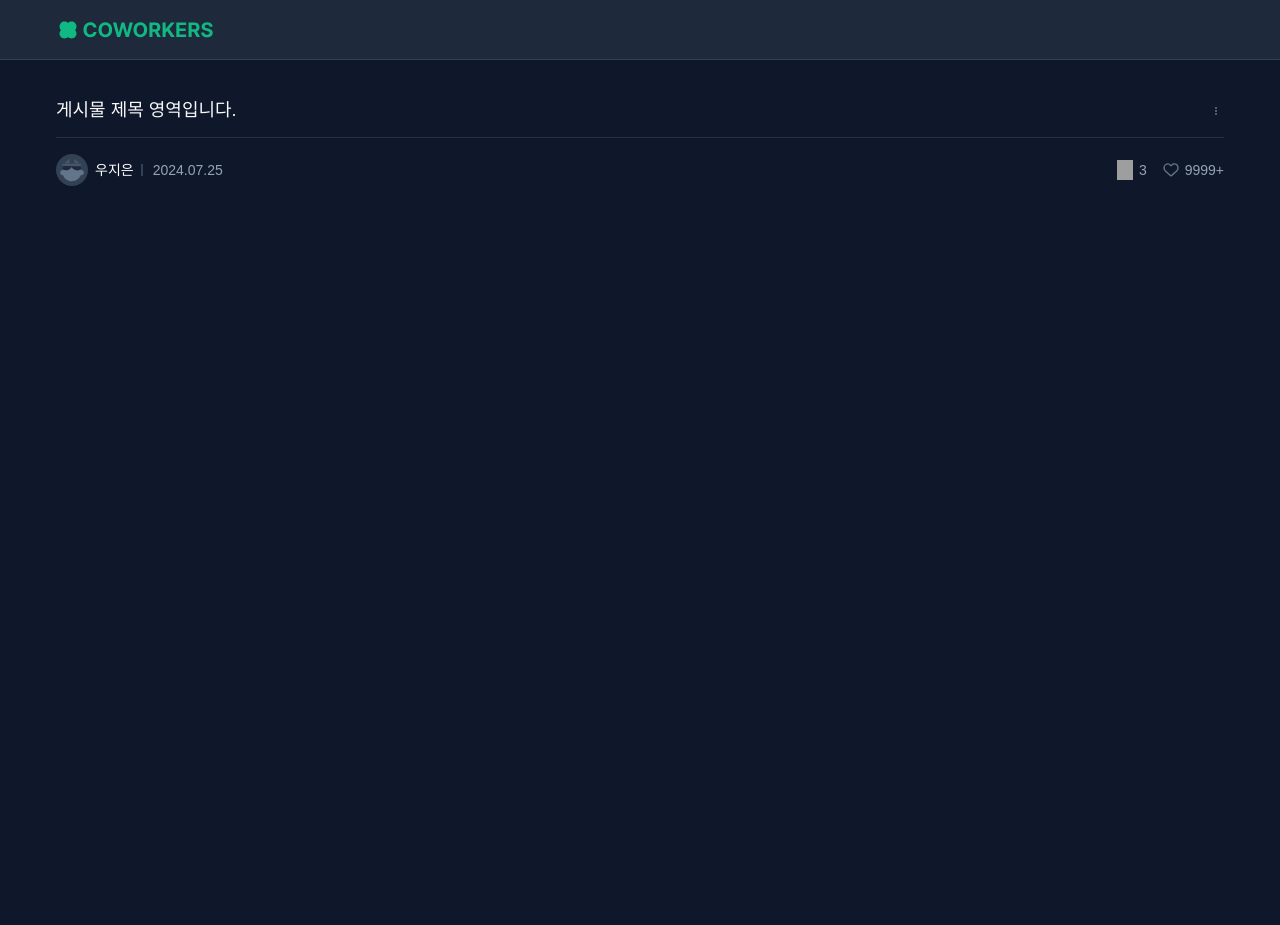
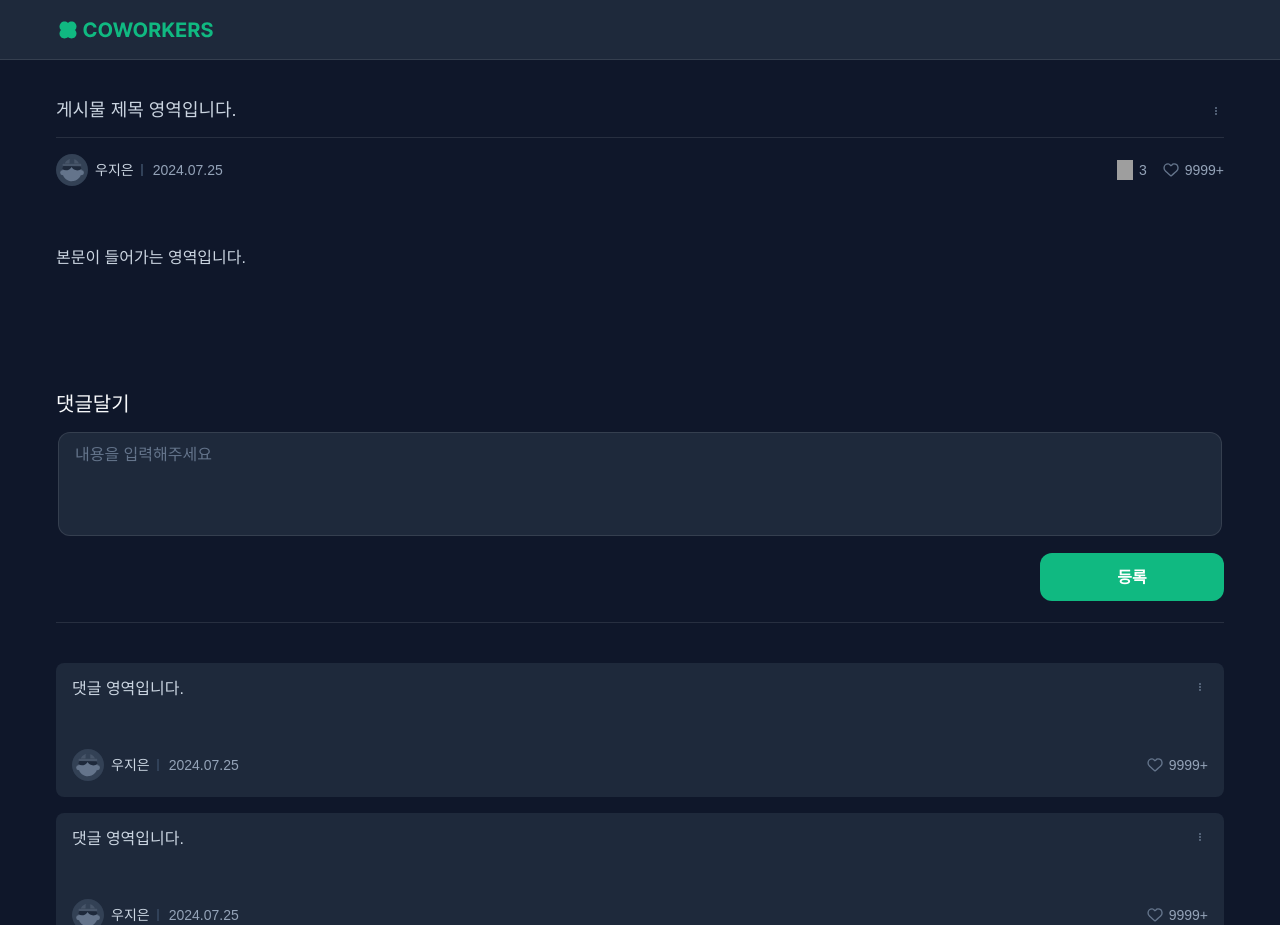
Before and after one commit to ozen0718/coworkers, a Next.js app: page /boards/1 in a window 1280 px wide. Before the commit the page ends 860 px from the top, so only its background shows below. Built offline with nearby package versions, Linux system fonts and the light colour scheme; grey boxes are pictures that could not be loaded.

Commit message:
[Feat] 자유게시판 상세 - 댓글

```diff
--- a/src/app/(main)/boards/[articleid]/page.tsx
+++ b/src/app/(main)/boards/[articleid]/page.tsx
@@ -3,6 +3,8 @@ import Image from 'next/image';
 import { useState } from 'react';
 import PostDropdown from '@/components/Card/Post/PostDropdown';
 import AuthorInfo from '@/components/Card/Comment/AuthorInfo';
+import AddComment from '@/components/Card/Comment/AddComment';
+import BoardComment from '@/components/Card/Comment/BoardComment';
 
 export default function ArticleDetail() {
   const [isDropDownOpen, setIsDropDownOpen] = useState(false);
@@ -23,13 +25,13 @@ export default function ArticleDetail() {
   };
 
   return (
-    <div className="bg-bg300 flex min-h-screen flex-col items-center text-white">
+    <div className="text-gray300 flex flex-col items-center">
       <div className="w-full max-w-[1200px] px-4">
         {/* 타이틀 + 작성 정보 */}
         <div className="max-h-[128px] w-full flex-col">
           {/* 타이틀 영역 */}
           <div className="mt-10 flex w-full max-w-[1200px] items-center justify-between">
-            <p className="text-gray100 text-2lg-medium flex font-bold">게시물 제목 영역입니다.</p>
+            <p className="text-2lg-medium flex font-bold">게시물 제목 영역입니다.</p>
             <Image
               className="cursor-pointer"
               src="/icons/kebab.svg"
@@ -62,6 +64,27 @@ export default function ArticleDetail() {
             showComment={true}
           />
         </div>
+
+        {/*본문 */}
+        <div className="scroll-area mt-15 h-[72px] w-full overflow-y-auto font-normal sm:h-[104px]">
+          본문이 들어가는 영역입니다.
+        </div>
+
+        {/* 댓글 달기 */}
+        <div className="mt-10 w-full">
+          <AddComment />
+        </div>
+
+        <div className="my-4 h-px w-full bg-[#F8FAFC1A]" />
+
+        {/* 댓글 */}
+        <div className="scroll-area mt-10 flex h-full max-h-[262px] flex-col gap-4 overflow-y-auto">
+          <BoardComment type="free" />
+          <BoardComment type="free" />
+          <BoardComment type="free" />
+          <BoardComment type="free" />
+          <BoardComment type="free" />
+        </div>
       </div>
     </div>
   );
--- a/src/components/Card/Comment/BoardComment.tsx
+++ b/src/components/Card/Comment/BoardComment.tsx
@@ -43,7 +43,7 @@ export default function BoardComment({ type }: BoardCommentProps) {
     <div
       className={clsx(
         'bg-bg200 relative flex min-h-[81px] w-full max-w-[1200px] flex-col rounded-lg lg:h-[134px]',
-        type === 'free' && 'p-4'
+        type === 'free' && 'flex-shrink-0 p-4'
       )}
     >
       <div className="text-lg-regular flex w-full items-start justify-between">
@@ -86,7 +86,7 @@ export default function BoardComment({ type }: BoardCommentProps) {
 
       <div className="flex flex-grow flex-col justify-end">
         {isEditing ? (
-          <div className="mt-5 ml-auto flex">
+          <div className="mt-3 ml-auto flex">
             <button
               onClick={handleCancel}
               className="text-gray500 h-[32px] w-[48px] bg-transparent text-sm font-semibold"
```
